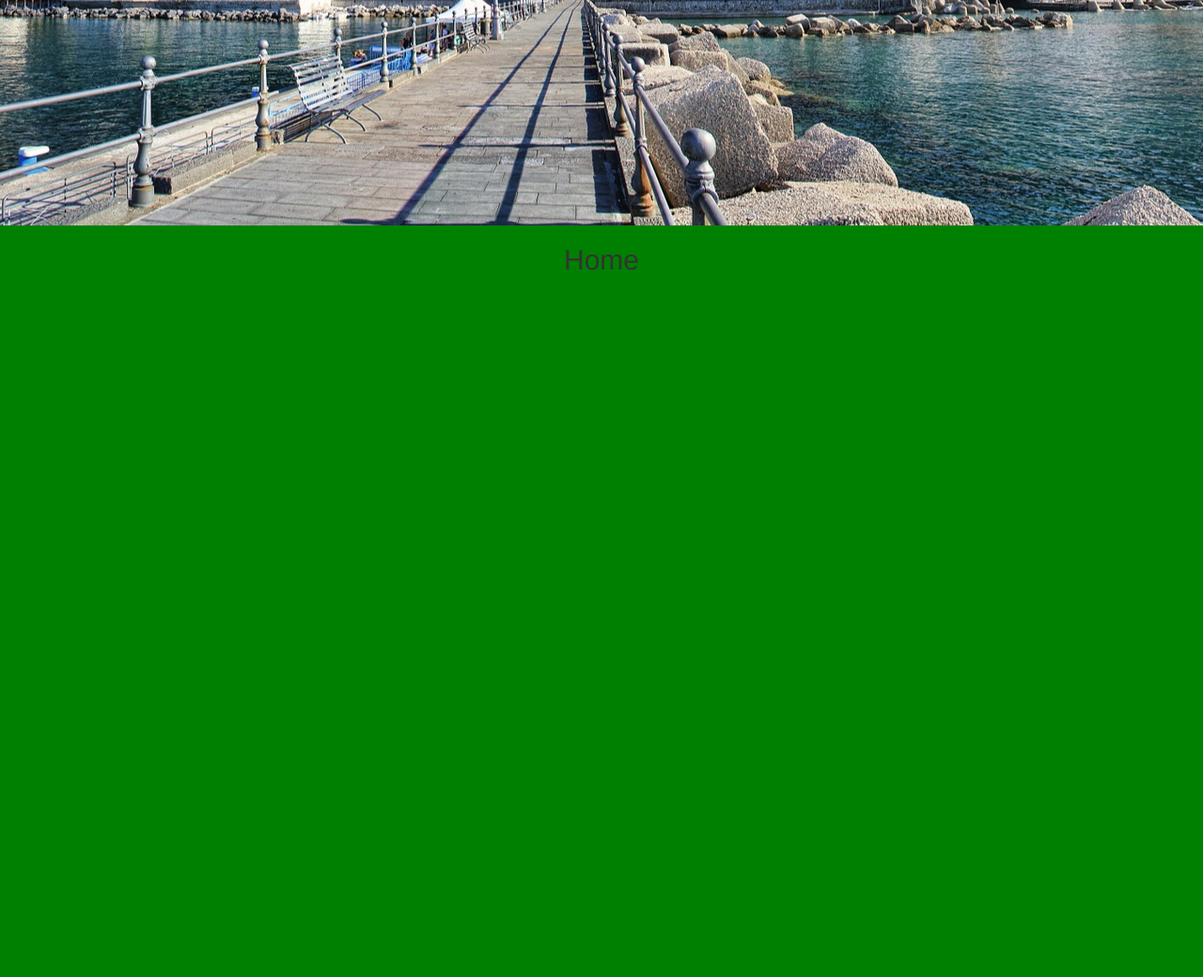
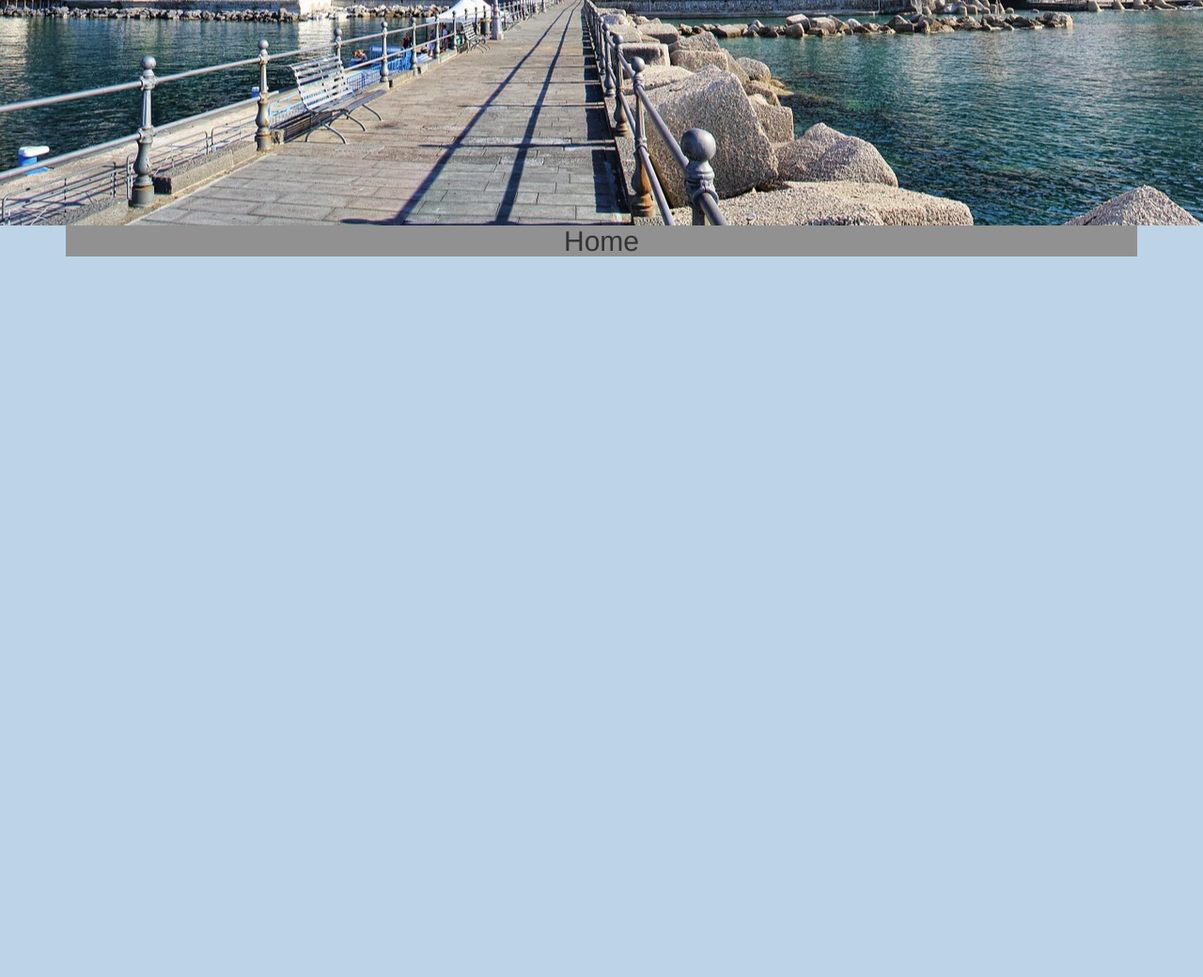
Before and after one commit to Mikevanleeuwen/Development, a PHP site: page /Home/HTML/index.php in a window 1280 px wide. Shown: the part 560-1600 px from the top of the page at 94% size. Run offline with PHP 8.4, Linux system fonts and the light colour scheme.

Commit message:
git is ruk

```diff
--- a/Home/CSS/index.css
+++ b/Home/CSS/index.css
@@ -40,10 +40,12 @@
 
 .secondaround {
 	height: 800px;
-    background-color: green;
+    background-color: 	#BCD4E6;
 }
 
 .menu {
 	text-align: center;
-	margin: 0 auto;
+	margin: -20px auto;
+	background-color: #919191;
+	width: 100%;
 }
```
